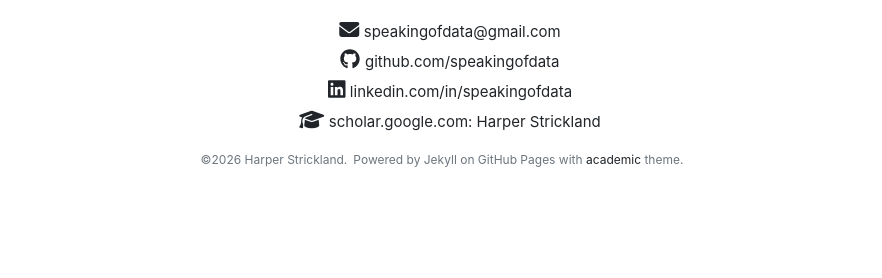
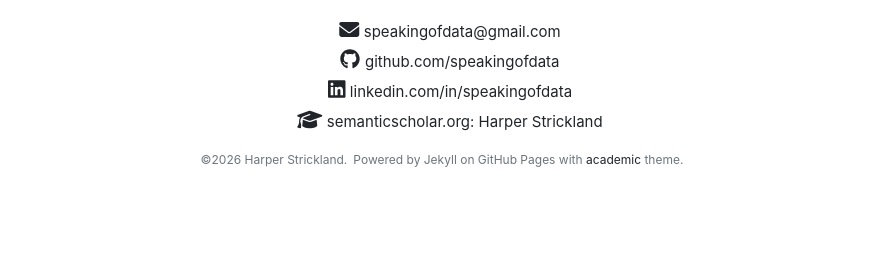
Before and after one commit to speakingofdata/speakingofdata.github.io, a Jekyll site: the page built from portfolio.md, in a window 1280 px wide. Shown: the part 1038-1316 px from the top of the page, without its empty margins (198-1080 px from the left). Built offline with Jekyll 4.4.1, drawn with Linux system fonts in a browser that asks for light colours; nearby versions of some CDN libraries.

Commit message:
Update settings.yml - switch to semantic scholar (replace google scholar)

```diff
--- a/_data/settings.yml
+++ b/_data/settings.yml
@@ -9,4 +9,4 @@ social:
 - {style: 'fa-solid', icon: 'envelope', link: 'mailto:speakingofdata@gmail.com', text: 'speakingofdata@gmail.com'}
 - {style: 'fab', icon: 'github', link: 'https://github.com/speakingofdata', text: 'github.com/speakingofdata'}
 - {style: 'fab', icon: 'linkedin', link: 'https://www.linkedin.com/in/speakingofdata/', text: 'linkedin.com/in/speakingofdata'}
-- {style: 'fa-solid', icon: 'mortar-board', link: 'https://scholar.google.com/citations?hl=en&user=Gmg26DgAAAAJ', text: 'scholar.google.com: Harper Strickland'}
+- {style: 'fa-solid', icon: 'mortar-board', link: 'https://www.semanticscholar.org/author/Harper-Strickland/2327050896', text: 'semanticscholar.org: Harper Strickland'}
```
